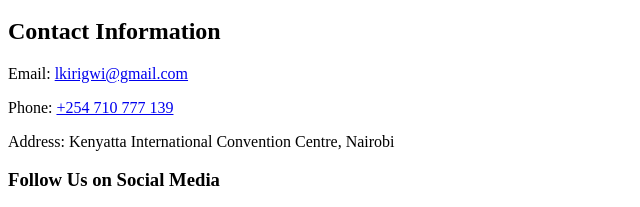
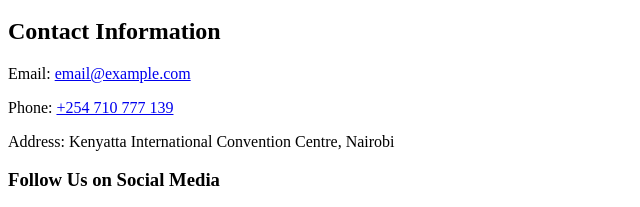
Before and after one commit to KiriManii/TechCon_HTML, a plain HTML site: page techcon_website/contact.html in a window 1280 px wide. Shown: the part 154-361 px from the top of the page, 0-640 px from the left. Drawn offline with Linux system fonts and the light colour scheme.

Commit message:
Edit Contact page for TechCon 2024

```diff
--- a/techcon_website/contact.html
+++ b/techcon_website/contact.html
@@ -21,7 +21,7 @@
 
     <main>
         <h2>Contact Information</h2>
-        <p>Email: <a href="mailto:lkirigwi@gmail.com">lkirigwi@gmail.com</a></p>
+        <p>Email: <a href="mailto:email@example.com">email@example.com</a></p>
         <p>Phone: <a href="tel:+254710777139">+254 710 777 139</a></p>
         <p>Address: Kenyatta International Convention Centre, Nairobi</p>
 
```
